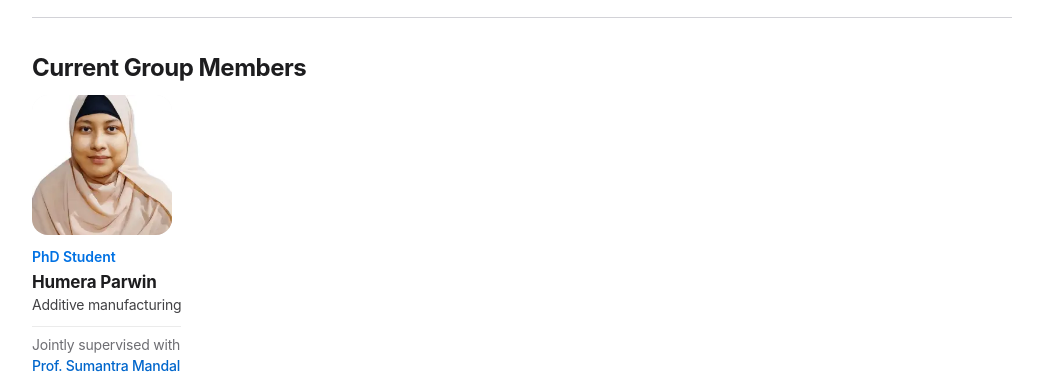
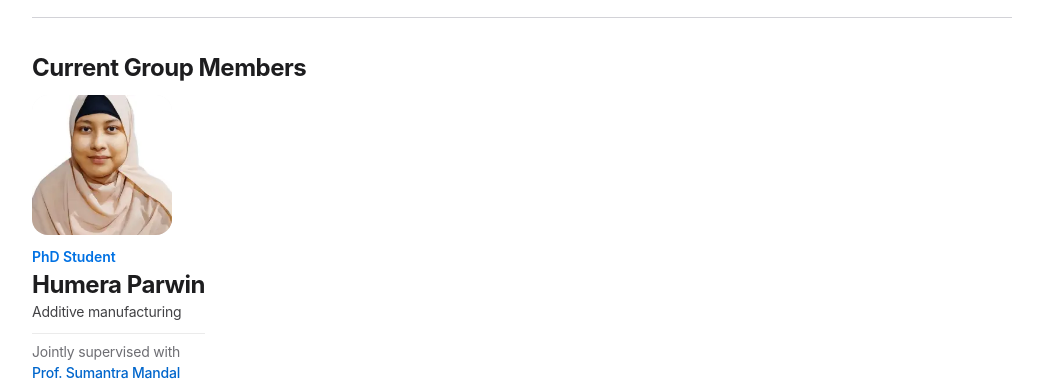
Before and after one commit to KoundinyaNTBN/koundinyantbn.github.io, a plain HTML site: page group.html in a window 1280 px wide. Shown: the part 565-952 px from the top of the page, without its empty margins (118-1161 px from the left). Drawn offline with Linux system fonts and the light colour scheme.

Commit message:
Larger home headline; same name size for all group members

```diff
--- a/style.css
+++ b/style.css
@@ -28,7 +28,8 @@
   --gutter-r: max(22px, env(safe-area-inset-right, 0px));
   --header-h: 52px;
   /* type scale: four sizes only */
-  --fs-title: clamp(2.125rem, 4.4vw, 3rem);    /* 34-48px  page titles, home headline */
+  --fs-display: clamp(2.5rem, 5.6vw, 4rem);    /* 40-64px  home headline only */
+  --fs-title: clamp(2.125rem, 4.4vw, 3rem);    /* 34-48px  page titles */
   --fs-head: clamp(1.3125rem, 2.2vw, 1.5rem);  /* 21-24px  section titles, names, intro lines */
   --fs-body: 1.0625rem;                        /* 17px     paragraphs, timeline, paper titles */
   --fs-small: 0.875rem;                        /* 14px     menu, labels, dates, authors, footer */
@@ -151,7 +152,7 @@ main, .site-footer, .ribbon { position: relative; z-index: 1; }
 .hero { padding-block: clamp(48px, 10vh, 110px) clamp(48px, 9vh, 96px); }
 .hero-inner { display: grid; justify-items: center; text-align: center; gap: 16px; }
 .hero-acronym { font-size: var(--fs-small); color: var(--accent); letter-spacing: 0.4em; font-weight: 700; margin-right: -0.4em; }
-.hero h1 { font-size: var(--fs-title); line-height: 1.1; letter-spacing: -0.03em; max-width: 20ch; }
+.hero h1 { font-size: var(--fs-display); line-height: 1.06; letter-spacing: -0.035em; max-width: 18ch; }
 .grad {
   background: linear-gradient(90deg, var(--accent) 0%, var(--slate) 100%);
   -webkit-background-clip: text; background-clip: text; color: transparent;
@@ -212,14 +213,14 @@ address { font-style: normal; color: var(--ink-2); line-height: 1.7; }
 }
 
 /* group members: a card grid, photo above the name */
-.members { list-style: none; display: grid; grid-template-columns: repeat(auto-fill, minmax(190px, 1fr)); gap: 30px 24px; }
+.members { list-style: none; display: grid; grid-template-columns: repeat(auto-fill, minmax(280px, 1fr)); gap: 30px 24px; }
 .member { display: flex; flex-direction: column; align-items: flex-start; text-align: left; gap: 12px; }
 .member img, .member .avatar { width: 140px; height: 140px; border-radius: 16px; flex-shrink: 0; }
 .member img { object-fit: cover; background: var(--bg-alt); }
 .member .avatar { display: grid; place-items: center; font-size: 2.8rem; font-weight: 600; letter-spacing: 0.01em; color: #fff; background: linear-gradient(180deg, #a5a5ad, #85858c); }
 .member > div { display: grid; gap: 3px; }
 .member-eyebrow { font-size: 0.875rem; font-weight: 600; color: var(--accent); letter-spacing: -0.005em; }
-.member h3 { font-size: var(--fs-body); letter-spacing: -0.01em; line-height: 1.3; }
+.member h3 { font-size: var(--fs-head); letter-spacing: -0.02em; line-height: 1.2; }
 .member-topic { color: var(--ink-2); font-size: var(--fs-small); line-height: 1.35; }
 .member-note { display: grid; gap: 1px; margin-top: 8px; padding-top: 8px; border-top: 1px solid var(--line-soft); font-size: 0.875rem; color: var(--ink-3); }
 .member-note a { white-space: nowrap; font-weight: 500; }
```
